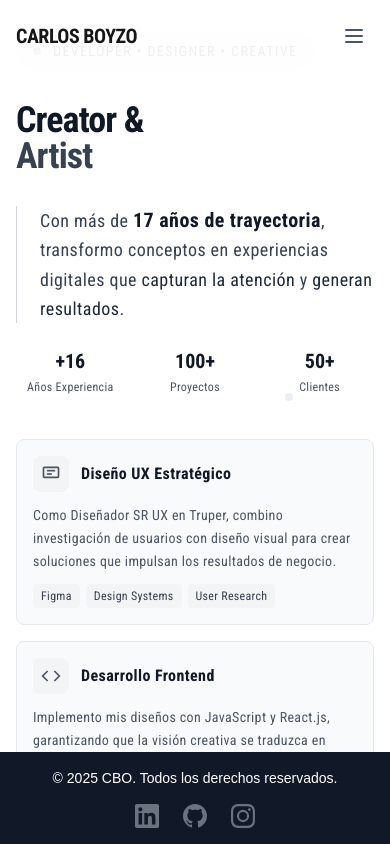
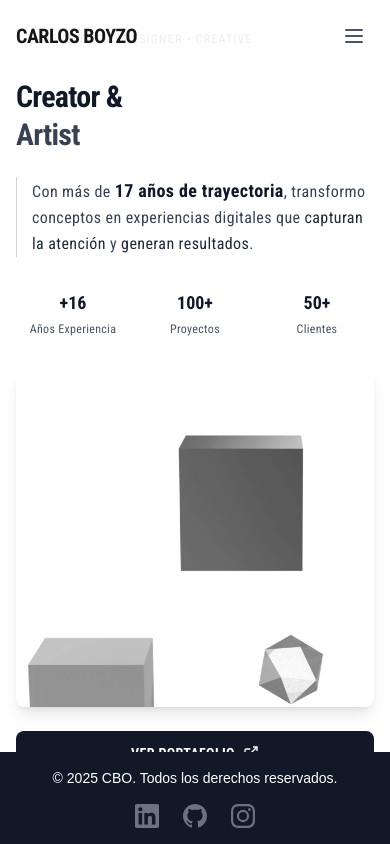
Before and after one commit to crbzxy/crbz, a Next.js app: page / in a window 390 px wide. Shown: the top 844 px of the page. Built offline with nearby package versions, Linux system fonts and the light colour scheme.

Commit message:
Update HeroSection.tsx

```diff
--- a/components/HeroSection.tsx
+++ b/components/HeroSection.tsx
@@ -54,13 +54,13 @@ const AnimatedStat = ({ value, label, delay = 0 }: { value: string; label: strin
   }, [delay]);
 
   return (
-    <div className={`text-center transform transition-all duration-700 delay-${delay} ${
+    <div className={`text-center transform transition-all duration-700 ${
       isVisible ? 'translate-y-0 opacity-100' : 'translate-y-4 opacity-0'
-    }`} style={{ zIndex: 0 }}>
-      <div className="text-xl md:text-2xl font-bold text-gray-900 dark:text-white mb-1">
+    }`}>
+      <div className="text-lg sm:text-xl md:text-2xl font-bold text-gray-900 dark:text-white mb-1">
         {value}
       </div>
-      <div className="text-xs text-gray-600 dark:text-gray-400 tracking-wide">
+      <div className="text-xs sm:text-sm text-gray-600 dark:text-gray-400 tracking-wide">
         {label}
       </div>
     </div>
@@ -90,30 +90,29 @@ const SkillCard = ({
 
   return (
     <div
-      className={`bg-gray-50 dark:bg-gray-800 p-4 rounded-lg border border-gray-200 dark:border-gray-700
+      className={`bg-gray-50 dark:bg-gray-800 p-3 sm:p-4 rounded-lg border border-gray-200 dark:border-gray-700
         transform transition-all duration-500 hover:shadow-md ${isVisible ? 'translate-y-0 opacity-100' : 'translate-y-8 opacity-0'}
       `}
-      style={{ zIndex: 0 }}
     >
-      <div className="flex items-center mb-3">
-        <div className="p-2 bg-gray-100 dark:bg-gray-700 rounded-lg mr-3">
+      <div className="flex items-center mb-2 sm:mb-3">
+        <div className="p-1.5 sm:p-2 bg-gray-100 dark:bg-gray-700 rounded-lg mr-2 sm:mr-3">
           {icon}
         </div>
-        <h3 className="font-semibold text-gray-900 dark:text-white text-base tracking-wide">
+        <h3 className="font-semibold text-gray-900 dark:text-white text-sm sm:text-base tracking-wide">
           {title}
         </h3>
       </div>
 
-      <p className="text-gray-600 dark:text-gray-300 leading-relaxed mb-3 tracking-wide text-sm">
+      <p className="text-gray-600 dark:text-gray-300 leading-relaxed mb-2 sm:mb-3 tracking-wide text-xs sm:text-sm">
         {description}
       </p>
 
       {technologies.length > 0 && (
-        <div className="flex flex-wrap gap-1.5">
+        <div className="flex flex-wrap gap-1 sm:gap-1.5">
           {technologies.map((tech, index) => (
             <span
               key={index}
-              className="px-2 py-1 bg-gray-100 dark:bg-gray-700 text-gray-700 dark:text-gray-300
+              className="px-1.5 sm:px-2 py-0.5 sm:py-1 bg-gray-100 dark:bg-gray-700 text-gray-700 dark:text-gray-300
                 text-xs font-medium rounded tracking-wide"
             >
               {tech}
@@ -127,60 +126,176 @@ const SkillCard = ({
 
 export default function HeroSection() {
   const [isLoaded, setIsLoaded] = useState(false);
-  const [activeSection, setActiveSection] = useState(0);
 
   useEffect(() => {
     setIsLoaded(true);
-
-    // Animación secuencial de secciones
-    const interval = setInterval(() => {
-      setActiveSection(prev => (prev + 1) % 3);
-    }, 4000);
-
-    return () => clearInterval(interval);
   }, []);
 
   const currentYear = new Date().getFullYear();
-  const experience = currentYear - 2008; // Asumiendo que empezó en 2008
+  const experience = currentYear - 2008;
 
   return (
-    <section className={`h-[100%] min-h-[100vh] bg-white dark:bg-gray-900 relative ${robotoCondensed.className}`} style={{ zIndex: 0 }}>
+    <section className={`h-[100%] min-h-[100vh] bg-white dark:bg-gray-900 relative ${robotoCondensed.className}`}>
 
-      {/* Elementos decorativos minimalistas */}
-      <div className="absolute inset-0 overflow-hidden pointer-events-none" style={{ zIndex: 0 }}>
+      {/* Elementos decorativos minimalistas - solo en desktop */}
+      <div className="hidden lg:block absolute inset-0 overflow-hidden pointer-events-none">
         <div className="absolute top-1/4 right-1/4 w-2 h-2 bg-gray-300 dark:bg-gray-700 rounded-full opacity-40" />
         <div className="absolute bottom-1/3 left-1/5 w-1 h-1 bg-gray-400 dark:bg-gray-600 rounded-full opacity-30" />
       </div>
 
-      <main className="container mx-auto px-4 py-8 relative z-10 h-full flex items-center">
-        <div className="flex flex-col lg:flex-row items-center gap-8 lg:gap-12 w-full">
+      <main className="container mx-auto px-4 sm:px-6 lg:px-8 py-6 sm:py-8 lg:py-12 relative h-full flex items-center">
+        <div className="w-full max-w-7xl mx-auto">
+
+          {/* Layout móvil: Todo en una columna */}
+          <div className="lg:hidden space-y-6 sm:space-y-8">
+
+            {/* Badge */}
+            <div className={`inline-flex items-center px-3 sm:px-4 py-1.5 sm:py-2 bg-gray-100 dark:bg-gray-800
+              text-gray-600 dark:text-gray-400 rounded-full text-xs sm:text-sm font-medium tracking-widest uppercase
+              border border-gray-200 dark:border-gray-700 transform transition-all duration-1000 ${
+                isLoaded ? 'translate-y-0 opacity-100' : '-translate-y-4 opacity-0'
+              }`}>
+              <span className="w-1.5 sm:w-2 h-1.5 sm:h-2 bg-gray-400 rounded-full mr-2 sm:mr-3" />
+              Developer • Designer • Creative
+            </div>
+
+            {/* Título */}
+            <h1 className={`text-3xl sm:text-4xl md:text-5xl font-bold text-gray-900 dark:text-white
+              leading-tight tracking-tight transform transition-all duration-1000 delay-200 ${
+                isLoaded ? 'translate-y-0 opacity-100' : 'translate-y-8 opacity-0'
+              }`}>
+              <span className="block">Creator &</span>
+              <span className="block text-gray-700 dark:text-gray-300">Artist</span>
+            </h1>
+
+            {/* Descripción */}
+            <div className={`transform transition-all duration-1000 delay-400 ${
+              isLoaded ? 'translate-y-0 opacity-100' : 'translate-y-8 opacity-0'
+            }`}>
+              <div className="relative">
+                <div className="absolute left-0 top-0 bottom-0 w-px bg-gray-300 dark:bg-gray-700" />
+                <p className="text-base sm:text-lg text-gray-700 dark:text-gray-300 leading-relaxed pl-4 sm:pl-6 tracking-wide">
+                  Con más de <span className="font-bold text-gray-900 dark:text-white text-lg sm:text-xl">{experience} años de trayectoria</span>,
+                  transformo conceptos en experiencias digitales que <em className="text-gray-800 dark:text-gray-200 not-italic font-medium">capturan la atención</em> y
+                  <em className="text-gray-800 dark:text-gray-200 not-italic font-medium"> generan resultados</em>.
+                </p>
+              </div>
+            </div>
+
+            {/* Estadísticas */}
+            <div className="grid grid-cols-3 gap-2 sm:gap-4 py-2 sm:py-3">
+              <AnimatedStat value="+16" label="Años Experiencia" delay={600} />
+              <AnimatedStat value="100+" label="Proyectos" delay={800} />
+              <AnimatedStat value="50+" label="Clientes" delay={1000} />
+            </div>
+
+            {/* Imagen en móvil */}
+            <div className={`relative max-w-sm mx-auto transform transition-all duration-1000 delay-1000 ${
+              isLoaded ? 'translate-y-0 opacity-100 scale-100' : 'translate-y-12 opacity-0 scale-95'
+            }`}>
+              <div className="relative rounded-lg overflow-hidden shadow-lg max-h-[40vh] sm:max-h-[45vh]">
+                <Image
+                  src="/images/home/hero-image.png"
+                  alt="Carlos Armando Boyzo - UX Designer & Frontend Developer"
+                  width={400}
+                  height={500}
+                  className="w-full h-auto object-cover grayscale hover:grayscale-0 transition-all duration-500"
+                  priority
+                />
+              </div>
+            </div>
+
+            {/* Botones CTA en móvil - Posición prominente */}
+            <div className={`flex flex-col sm:flex-row gap-3 sm:gap-4 transform transition-all duration-1000 delay-1200 ${
+              isLoaded ? 'translate-y-0 opacity-100' : 'translate-y-8 opacity-0'
+            }`}>
+              <Link
+                href="/portfolio"
+                className="group inline-flex items-center justify-center px-6 py-3 bg-gray-900 dark:bg-white
+                  hover:bg-gray-800 dark:hover:bg-gray-100 text-white dark:text-gray-900 font-semibold rounded-lg
+                  transition-all duration-300 tracking-wide text-sm sm:text-base"
+              >
+                VER PORTAFOLIO
+                <ExternalLinkIcon className="w-4 h-4 ml-2 group-hover:translate-x-1 transition-transform duration-300" />
+              </Link>
+
+              <a
+                href="mailto:carlos.boor@gmail.com"
+                className="group inline-flex items-center justify-center px-6 py-3 bg-white dark:bg-gray-800
+                  border border-gray-300 dark:border-gray-600 hover:border-gray-400
+                  dark:hover:border-gray-500 text-gray-700 dark:text-gray-200 hover:text-gray-900
+                  dark:hover:text-white font-semibold rounded-lg transition-all duration-300
+                  tracking-wide text-sm sm:text-base"
+              >
+                <EmailIcon className="w-4 h-4 mr-2" />
+                CONTACTARME
+              </a>
+            </div>
+
+            {/* Cards en móvil */}
+            <div className="space-y-3 sm:space-y-4">
+              <SkillCard
+                icon={<DesignIcon className="w-4 h-4 sm:w-5 sm:h-5 text-gray-600 dark:text-gray-400" />}
+                title="Diseño UX Estratégico"
+                description="Como Diseñador SR UX en Truper, combino investigación de usuarios con diseño visual para crear soluciones que impulsan los resultados de negocio."
+                technologies={["Figma", "Design Systems", "User Research"]}
+                delay={1400}
+              />
+
+              <SkillCard
+                icon={<CodeIcon className="w-4 h-4 sm:w-5 sm:h-5 text-gray-600 dark:text-gray-400" />}
+                title="Desarrollo Frontend"
+                description="Implemento mis diseños con JavaScript y React.js, garantizando que la visión creativa se traduzca en código de alta calidad y rendimiento."
+                technologies={["React.js", "Next.js", "TypeScript"]}
+                delay={1600}
+              />
+            </div>
+
+            {/* Filosofía */}
+            <div className={`bg-gray-50 dark:bg-gray-800 p-3 sm:p-4 rounded-lg border border-gray-200 dark:border-gray-700
+              transform transition-all duration-1000 delay-1800 ${
+                isLoaded ? 'translate-y-0 opacity-100' : 'translate-y-8 opacity-0'
+              }`}>
+              <p className="text-sm sm:text-base text-gray-700 dark:text-gray-300 leading-relaxed tracking-wide">
+                Mi enfoque trasciende el diseño convencional, situándome en la valiosa intersección entre
+                <span className="font-semibold mx-1 text-gray-900 dark:text-white"> diseño</span>,
+                <span className="font-semibold mx-1 text-gray-900 dark:text-white"> tecnología</span> y
+                <span className="font-semibold mx-1 text-gray-900 dark:text-white"> arte</span>.
+                Cada proyecto refleja mi compromiso con la <span className="underline decoration-gray-400 decoration-1 underline-offset-2 font-semibold">excelencia</span>,
+                creando interfaces intuitivas que <span className="font-semibold text-gray-900 dark:text-white">generan valor medible</span>.
+              </p>
+            </div>
+          </div>
+
+          {/* Layout desktop: Dos columnas */}
+          <div className="hidden lg:flex lg:items-center lg:gap-16">
 
             {/* Columna de contenido */}
-          <div className="lg:w-3/5 space-y-8" style={{ zIndex: 0 }}>
+            <div className="lg:w-3/5 space-y-8">
 
-            {/* Badge minimalista */}
+              {/* Badge */}
               <div className={`inline-flex items-center px-4 py-2 bg-gray-100 dark:bg-gray-800
                 text-gray-600 dark:text-gray-400 rounded-full text-sm font-medium tracking-widest uppercase
                 border border-gray-200 dark:border-gray-700 transform transition-all duration-1000 ${
                   isLoaded ? 'translate-y-0 opacity-100' : '-translate-y-4 opacity-0'
-              }`} style={{ zIndex: 0 }}>
+                }`}>
                 <span className="w-2 h-2 bg-gray-400 rounded-full mr-3" />
                 Developer • Designer • Creative
               </div>
 
-            {/* Título principal */}
+              {/* Título */}
               <h1 className={`text-4xl md:text-5xl lg:text-6xl font-bold text-gray-900 dark:text-white
                 leading-none tracking-tight transform transition-all duration-1000 delay-200 ${
                   isLoaded ? 'translate-y-0 opacity-100' : 'translate-y-8 opacity-0'
-              }`} style={{ zIndex: 0 }}>
+                }`}>
                 <span className="block">Creator &</span>
                 <span className="block text-gray-700 dark:text-gray-300">Artist</span>
               </h1>
 
-            {/* Descripción principal */}
+              {/* Descripción */}
               <div className={`space-y-3 transform transition-all duration-1000 delay-400 ${
                 isLoaded ? 'translate-y-0 opacity-100' : 'translate-y-8 opacity-0'
-            }`} style={{ zIndex: 0 }}>
+              }`}>
                 <div className="relative">
                   <div className="absolute left-0 top-0 bottom-0 w-px bg-gray-300 dark:bg-gray-700" />
                   <p className="text-lg md:text-xl text-gray-700 dark:text-gray-300 leading-relaxed pl-6 tracking-wide">
@@ -198,8 +313,8 @@ export default function HeroSection() {
                 </div>
               </div>
 
-            {/* Tarjetas de habilidades */}
-            <div className="grid grid-cols-1 md:grid-cols-2 gap-4" style={{ zIndex: 0 }}>
+              {/* Cards */}
+              <div className="grid grid-cols-1 md:grid-cols-2 gap-4">
                 <SkillCard
                   icon={<DesignIcon className="w-5 h-5 text-gray-600 dark:text-gray-400" />}
                   title="Diseño UX Estratégico"
@@ -217,11 +332,11 @@ export default function HeroSection() {
                 />
               </div>
 
-            {/* Filosofía de trabajo */}
+              {/* Filosofía */}
               <div className={`bg-gray-50 dark:bg-gray-800 p-4 rounded-lg border border-gray-200 dark:border-gray-700
                 transform transition-all duration-1000 delay-1600 ${
                   isLoaded ? 'translate-y-0 opacity-100' : 'translate-y-8 opacity-0'
-              }`} style={{ zIndex: 0 }}>
+                }`}>
                 <p className="text-sm md:text-base text-gray-700 dark:text-gray-300 leading-relaxed tracking-wide">
                   Mi enfoque trasciende el diseño convencional, situándome en la valiosa intersección entre
                   <span className="font-semibold mx-1 text-gray-900 dark:text-white"> diseño</span>,
@@ -232,10 +347,10 @@ export default function HeroSection() {
                 </p>
               </div>
 
-            {/* Botones CTA */}
-            <div className={`flex flex-wrap gap-3 transform transition-all duration-1000 delay-1800 ${
+              {/* Botones CTA desktop */}
+              <div className={`flex flex-wrap gap-4 transform transition-all duration-1000 delay-1800 ${
                 isLoaded ? 'translate-y-0 opacity-100' : 'translate-y-8 opacity-0'
-            }`} style={{ zIndex: 0 }}>
+              }`}>
                 <Link
                   href="/portfolio"
                   className="group inline-flex items-center px-6 py-3 bg-gray-900 dark:bg-white
@@ -260,15 +375,13 @@ export default function HeroSection() {
               </div>
             </div>
 
-          {/* Columna de imagen */}
-          <div className="lg:w-2/5 relative h-full flex items-center justify-center" style={{ zIndex: 0 }}>
-            <div className={`relative z-10 transform transition-all duration-1000 delay-1000 ${
+            {/* Columna de imagen desktop */}
+            <div className="lg:w-2/5 relative h-full flex items-center justify-center">
+              <div className={`relative transform transition-all duration-1000 delay-1000 ${
                 isLoaded ? 'translate-y-0 opacity-100 scale-100' : 'translate-y-12 opacity-0 scale-95'
               }`}>
 
-              {/* Container de la imagen */}
                 <div className="relative">
-                {/* Imagen principal */}
                   <div className="relative rounded-lg overflow-hidden shadow-lg hover:shadow-xl transition-shadow duration-300 max-h-[50vh]">
                     <Image
                       src="/images/home/hero-image.png"
@@ -281,7 +394,7 @@ export default function HeroSection() {
                   </div>
 
                   {/* Indicadores minimalistas */}
-                <div className="absolute -right-2 top-1/4 transform -translate-y-1/2" style={{ zIndex: 0 }}>
+                  <div className="absolute -right-2 top-1/4 transform -translate-y-1/2">
                     <div className="flex flex-col space-y-3">
                       <div className="p-2 bg-white dark:bg-gray-800 border border-gray-200 dark:border-gray-700 rounded-full shadow-sm">
                         <div className="w-2 h-2 bg-gray-400 rounded-full" />
@@ -295,6 +408,7 @@ export default function HeroSection() {
               </div>
             </div>
           </div>
+        </div>
       </main>
     </section>
   );
```
Lines whose indentation alone changed are shown as unchanged.
